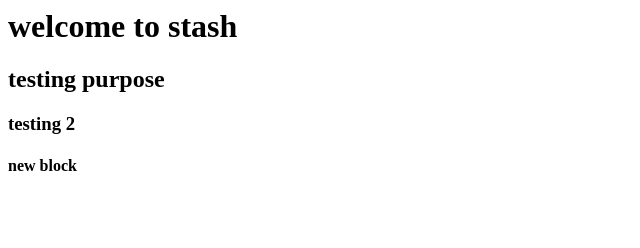
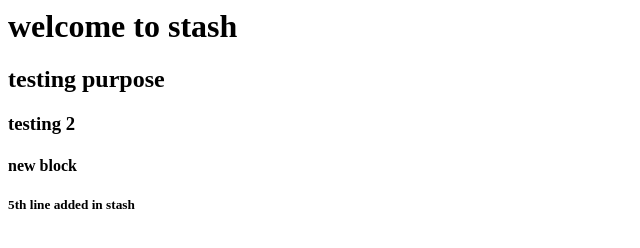
Before and after one commit to kandisiva123/myproj, a plain HTML site: page index.html in a window 1280 px wide. Shown: the whole page, without its empty margins (0-640 px from the left). Drawn offline with Linux system fonts and the light colour scheme.

Commit message:
5th line added

```diff
--- a/index.html
+++ b/index.html
@@ -2,3 +2,4 @@
 <h2> testing purpose <h2>
 <h3> testing 2 </h3>
 <h4> new block </h4>
+<h5> 5th line added in stash </h5>
```
